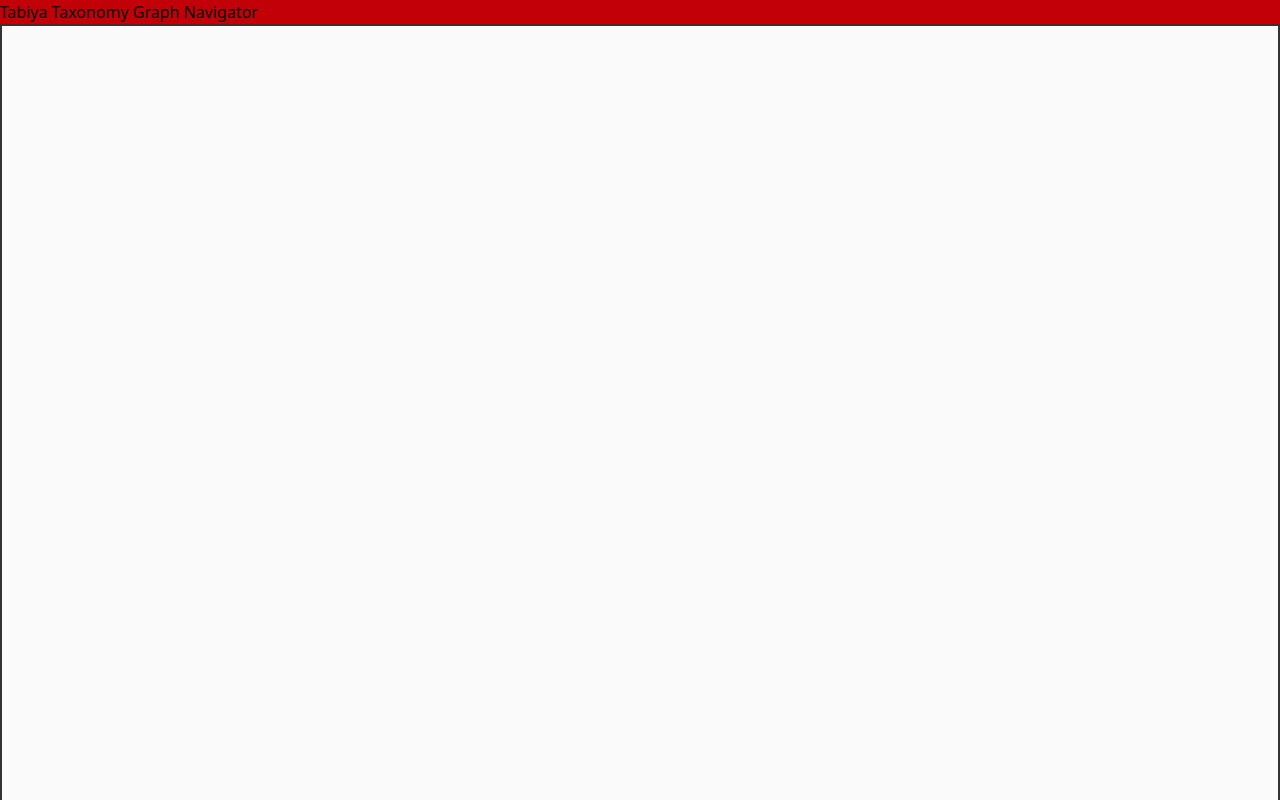
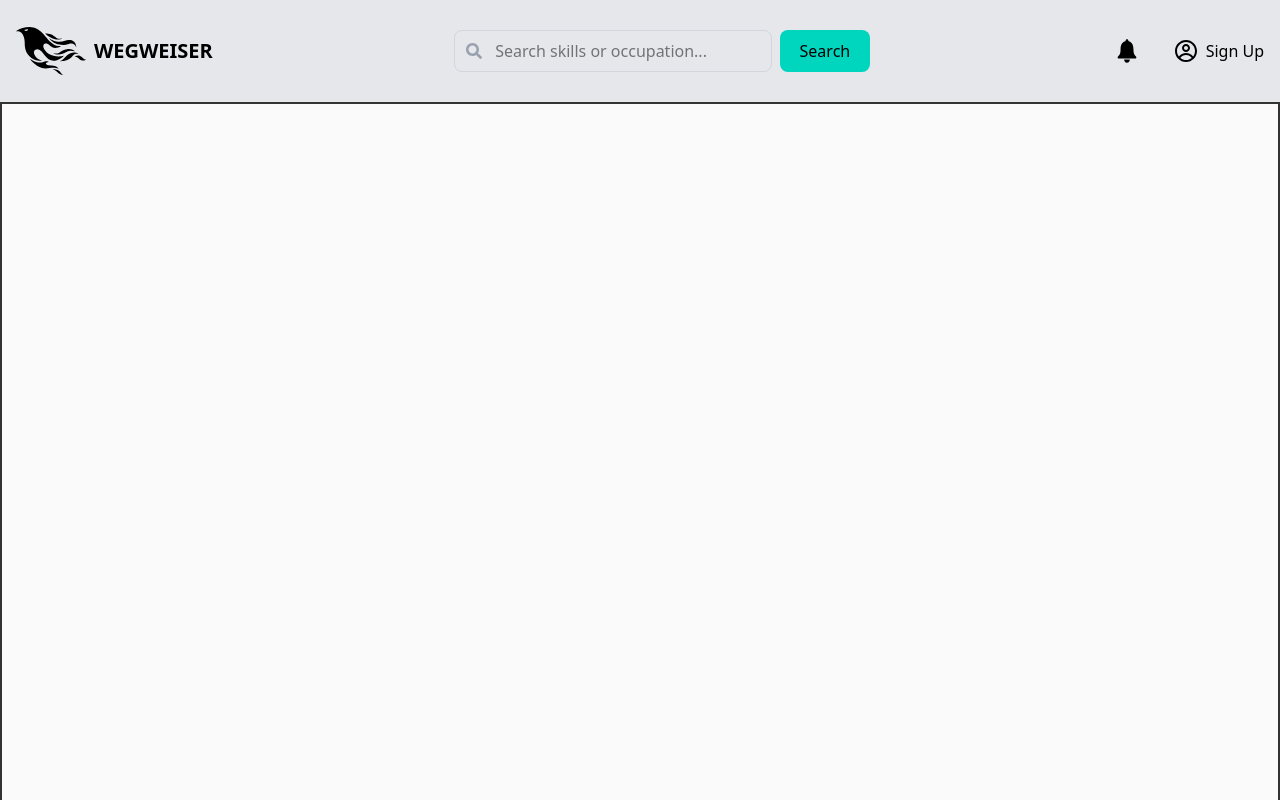
Before and after one commit to andre-49/WegWeiser, a React (Vite) app in the folder frontend/: page / in a window 1280 px wide. Shown: the top 800 px of the page. Built offline with nearby package versions, Linux system fonts and the light colour scheme; no server answers.

Commit message:
HEADER 1.0

```diff
--- /dev/null
+++ b/frontend/public/index.html
@@ -0,0 +1,7 @@
+<link rel="stylesheet" href="/dist/output.css" />
+<link rel="preconnect" href="https://fonts.googleapis.com" />
+<link rel="preconnect" href="https://fonts.gstatic.com" crossorigin />
+<link
+  href="https://fonts.googleapis.com/css2?family=UnifrakturCook:wght@700&display=swap"
+  rel="stylesheet"
+/>
--- a/frontend/src/App.jsx
+++ b/frontend/src/App.jsx
@@ -1,9 +1,10 @@
 import GraphView from "./components/GraphView";
+import Header from "./components/Header";
 
 function App() {
   return (
     <div>
-      <h1 className="bg-red-700">Tabiya Taxonomy Graph Navigator</h1>
+      <Header />
       <GraphView />
     </div>
   );
--- /dev/null
+++ b/frontend/src/components/Header.jsx
@@ -0,0 +1,43 @@
+import { FaPhoenixFramework } from "react-icons/fa";
+import { CgProfile } from "react-icons/cg";
+import { FaSearch } from "react-icons/fa";
+import { IoIosNotifications } from "react-icons/io";
+
+const Header = () => {
+  return (
+    <div className="flex flex-col md:flex-row justify-between items-center p-4 bg-gray-200">
+      <div className="flex items-center space-x-2 mb-2 md:mb-0">
+        <FaPhoenixFramework size={70} />
+        <span className="text-xl md:text-xl font-montserrat font-bold">
+          WEGWEISER
+        </span>
+      </div>
+      <div className="flex flex-col md:flex-row w-full md:w-1/3 my-2 md:my-0 space-y-2 md:space-y-0 md:space-x-2">
+        <div className="relative w-full">
+          <input
+            type="text"
+            placeholder="Search skills or occupation..."
+            className="rounded-lg border border-gray-300 p-2 pl-10 w-full"
+          />
+          <FaSearch className="absolute left-3 top-1/2 transform -translate-y-1/2 text-gray-400" />
+        </div>
+        <button className="px-5 py-2 bg-teal-400 hover:bg-gray-300 rounded-lg w-full md:w-auto">
+          Search
+        </button>
+      </div>
+      <div className="flex flex-row space-x-8 font-montserrat mt-2 md:mt-0">
+        <div className="flex flex-row space-x-2 items-center">
+          <button>
+            <IoIosNotifications size={30} />
+          </button>
+        </div>
+        <div className="flex flex-row space-x-2 items-center">
+          <CgProfile size={24} />
+          <button>Sign Up</button>
+        </div>
+      </div>
+    </div>
+  );
+};
+
+export default Header;
--- /dev/null
+++ b/frontend/tailwind.config.js
@@ -0,0 +1,10 @@
+module.exports = {
+  theme: {
+    extend: {
+      fontFamily: {
+        montserrat: ["Montserrat", "sans-serif"],
+        fraktur: ["UnifrakturCook", "cursive"],
+      },
+    },
+  },
+};
```
Also changed, not shown: 1 other file (tests, documents, lock files or other folders).
